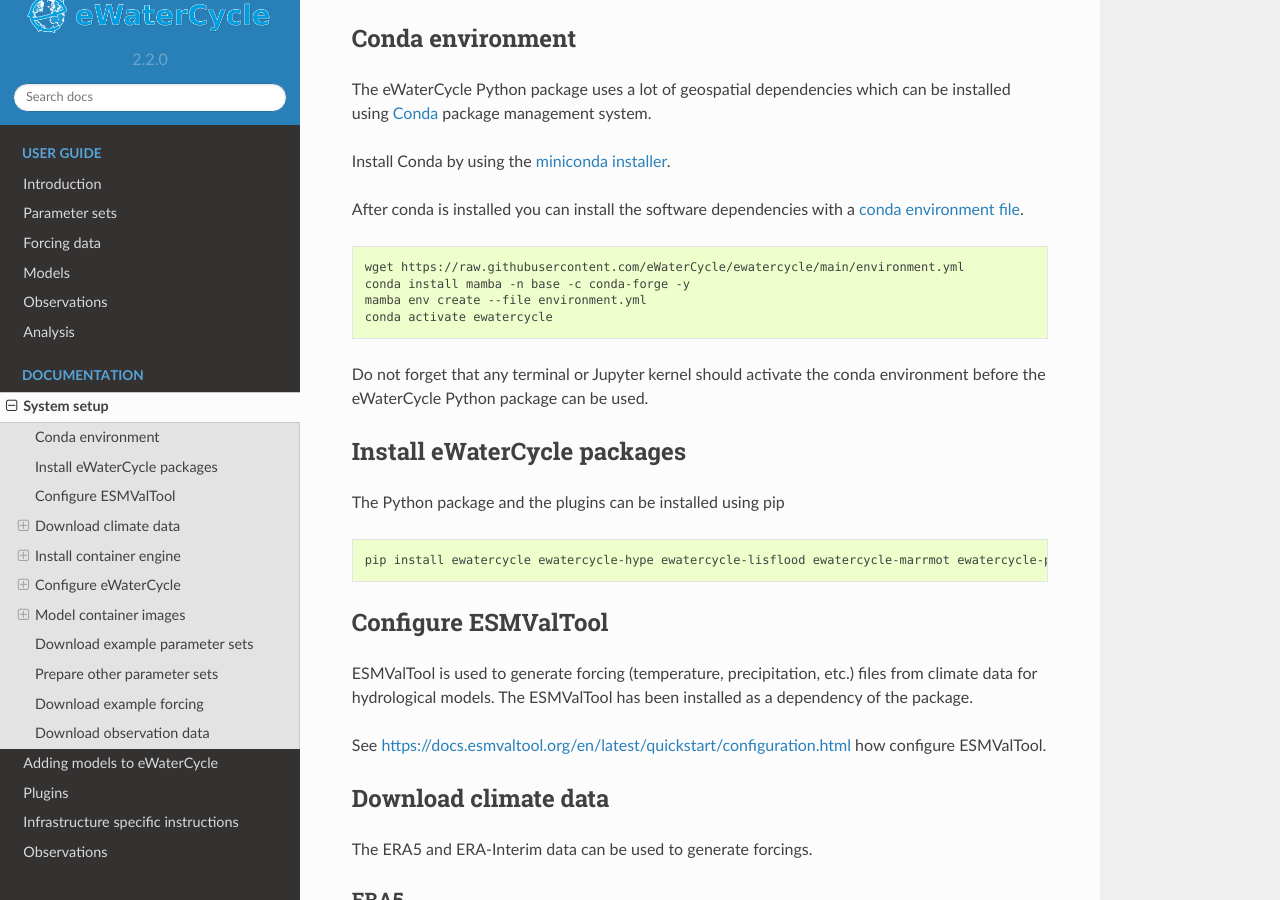
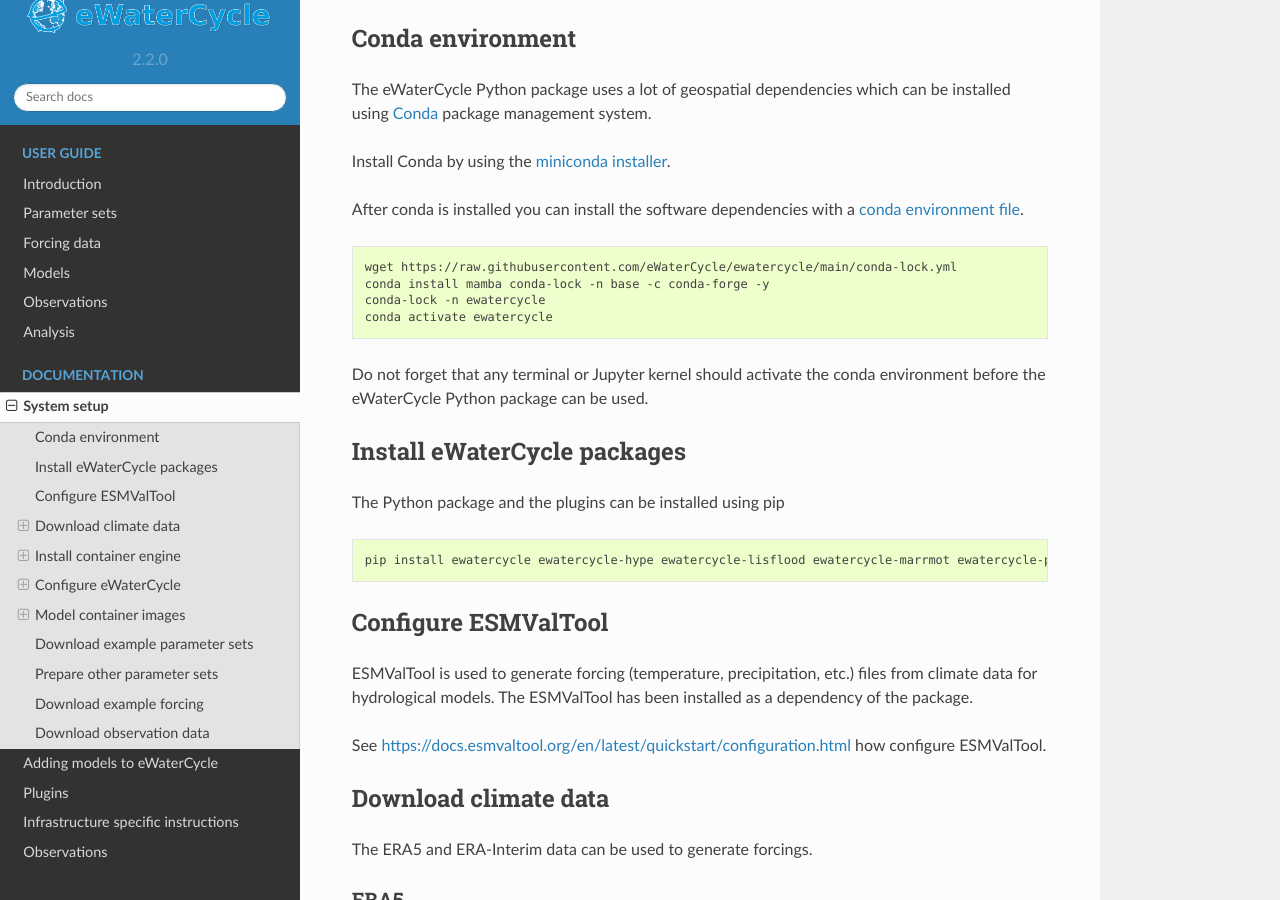
Before and after one commit to eWaterCycle/ewatercycle, a Sphinx documentation site: the page built from docs/system_setup.rst, in a window 1280 px wide and 900 px high, scrolled down 786 px. Built offline with Sphinx 7.4.7 and the Read the Docs theme 2.0.0, drawn with Linux system fonts in a browser that asks for light colours.

Commit message:
Use lock in docs

```diff
--- a/docs/infrastructures.rst
+++ b/docs/infrastructures.rst
@@ -101,9 +101,9 @@
 
 Make sure that Jupyter Lab is installed in the Conda environment:
 
-- ``wget https://raw.githubusercontent.com/eWaterCycle/ewatercycle/main/environment.yml``
-- ``conda install mamba -n base -c conda-forge -y``
-- ``mamba env create --file environment.yml``
+- ``wget https://raw.githubusercontent.com/eWaterCycle/ewatercycle/main/conda-lock.yml``
+- ``conda install mamba conda-lock -n base -c conda-forge -y``
+- ``conda-lock install -n ewatercycle``
 - ``conda activate ewatercycle``
 - ``conda install -c conda-forge jupyterlab``
 
--- a/docs/system_setup.rst
+++ b/docs/system_setup.rst
@@ -36,13 +36,13 @@
 
 After conda is installed you can install the software dependencies with
 a `conda environment
-file <https://github.com/eWaterCycle/ewatercycle/blob/main/environment.yml>`__.
+file <https://github.com/eWaterCycle/ewatercycle/blob/main//conda-lock.yml>`__.
 
 .. code:: shell
 
-    wget https://raw.githubusercontent.com/eWaterCycle/ewatercycle/main/environment.yml
-    conda install mamba -n base -c conda-forge -y
-    mamba env create --file environment.yml
+    wget https://raw.githubusercontent.com/eWaterCycle/ewatercycle/main/conda-lock.yml
+    conda install mamba conda-lock -n base -c conda-forge -y
+    conda-lock -n ewatercycle
     conda activate ewatercycle
 
 Do not forget that any terminal or Jupyter kernel should activate the conda environment before the eWaterCycle Python package can be used.
```
